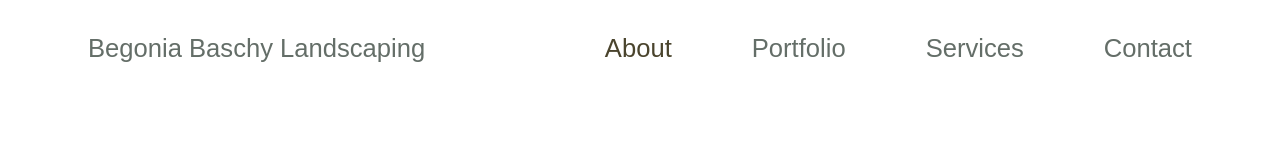
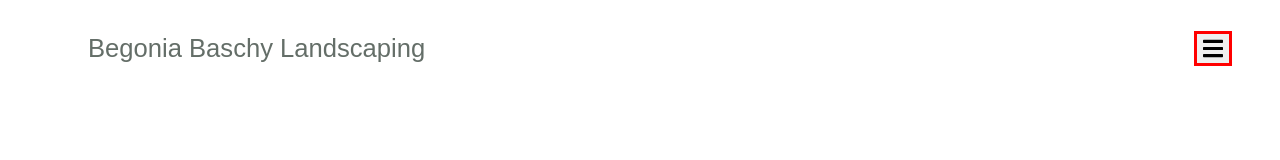
Before and after one commit to briankeegan/bettinassite, a Next.js app: page /about in a window 1280 px wide. Shown: the top 160 px of the page. Built offline with nearby package versions, Linux system fonts and the light colour scheme; grey boxes are pictures that could not be loaded; a web font is replaced by a local one.

Commit message:
button garbage

```diff
--- a/components/dropdown_menu.js
+++ b/components/DropdownMenu.js
@@ -1,7 +1,18 @@
+import { forwardRef } from 'react';
 import Link from 'next/link';
 import styled from 'styled-components';
 import Image from 'next/image';
 import { useState } from 'react';
+
+const LinkWithOnClick = forwardRef(({ onClick, href, children }, ref) => {
+  return (
+    <Link href={href} passHref>
+      <a href={href} onClick={onClick} ref={ref}>
+        {children}
+      </a>
+    </Link>
+  );
+});
 
 const Button = styled.button`
   display: flex;
@@ -69,16 +80,24 @@ function DropDownMenu() {
       <Menu hidden={!isActive}>
         <MenuUl>
           <MenuLi>
-            <Link href="/about">About</Link>
+            <LinkWithOnClick onClick={handleClick} href="/about">
+              About
+            </LinkWithOnClick>
           </MenuLi>
           <MenuLi>
-            <Link href="/portfolio">Portfolio</Link>
+            <LinkWithOnClick onClick={handleClick} href="/portfolio">
+              Portfolio
+            </LinkWithOnClick>
           </MenuLi>
           <MenuLi>
-            <Link href="/services">Services</Link>
+            <LinkWithOnClick onClick={handleClick} href="/services">
+              Services
+            </LinkWithOnClick>
           </MenuLi>
           <MenuLi>
-            <Link href="/contact">Contact</Link>
+            <LinkWithOnClick onClick={handleClick} href="/contact">
+              Contact
+            </LinkWithOnClick>
           </MenuLi>
         </MenuUl>
         <Button onClick={handleClick} className="fas fa-bars">
--- a/components/Header.js
+++ b/components/Header.js
@@ -1,7 +1,8 @@
 import Link from 'next/link';
 import styled from 'styled-components';
 import { useRouter } from 'next/router';
-import DropDownMenu from './dropdown_menu';
+import DropdownMenu from './DropdownMenu';
+import { useIsTabletOrMobile } from '../hooks';
 
 const StyledLink = styled.a`
   text-decoration: none;
@@ -47,6 +48,7 @@ const NavItem = ({ href, children, left }) => {
 };
 
 const Header = ({ copy }) => {
+  const isTabletOrMobile = useIsTabletOrMobile();
   const { navBar = {} } = copy;
   return (
     <header>
@@ -54,10 +56,18 @@ const Header = ({ copy }) => {
         <NavItem href="/" left>
           {navBar.home}
         </NavItem>
-        <NavItem href="/about">{navBar.about}</NavItem>
-        <NavItem href="/portfolio">{navBar.portfolio}</NavItem>
-        <NavItem href="/services">{navBar.services}</NavItem>
-        <NavItem href="/contact">{navBar.contact}</NavItem>
+
+        {!isTabletOrMobile && (
+          <>
+            <NavItem href="/about">{navBar.about}</NavItem>
+            <NavItem href="/portfolio">{navBar.portfolio}</NavItem>
+            <NavItem href="/services">{navBar.services}</NavItem>
+            <NavItem href="/contact">{navBar.contact}</NavItem>
+          </>
+        )}
+        {isTabletOrMobile && (
+          <DropdownMenu />
+        )}
         {/* <DropDownMenu /> */}
       </NavUl>
     </header>
--- a/hooks/index.js
+++ b/hooks/index.js
@@ -1,5 +1,6 @@
 import { useEffect, useState, useRef } from 'react';
 import { load } from 'js-yaml';
+import { useMediaQuery } from 'react-responsive';
 
 export const useYaml = () => {
   const [data, setData] = useState({});
@@ -33,3 +34,8 @@ export const useHubSpotForm = () => {
     });
   }, []);
 };
+
+export const useIsTabletOrMobile = () => {
+  const isTabletOrMobile = useMediaQuery({ query: '(max-width: 1438px)' });
+  return isTabletOrMobile;
+};
--- a/pages/_app.js
+++ b/pages/_app.js
@@ -1,10 +1,11 @@
 import { useRouter } from 'next/router';
 import Header from '../components/Header';
 import Footer from '../components/Footer';
-
 import { createGlobalStyle, ThemeProvider } from 'styled-components';
 import { useYaml, useHubSpotForm } from '../hooks';
 import './_app.css';
+
+
 
 // font-family: 'Commissioner', sans-serif;
 const GlobalStyle = createGlobalStyle`
```
